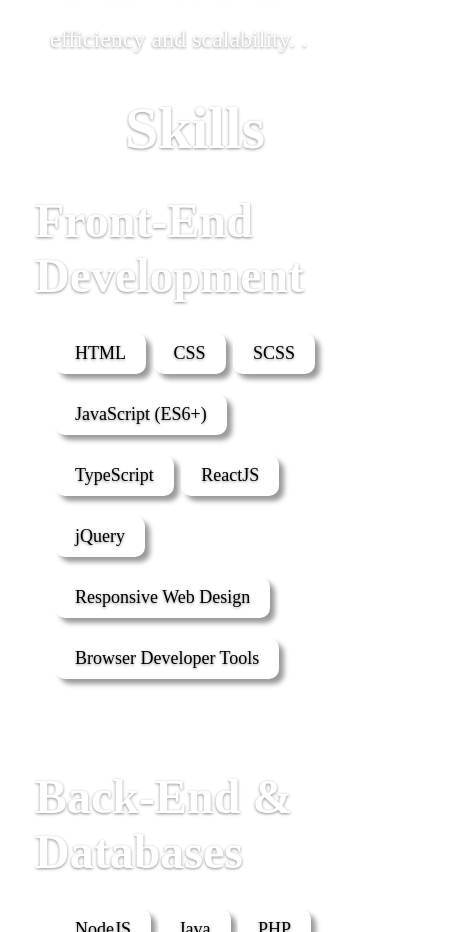
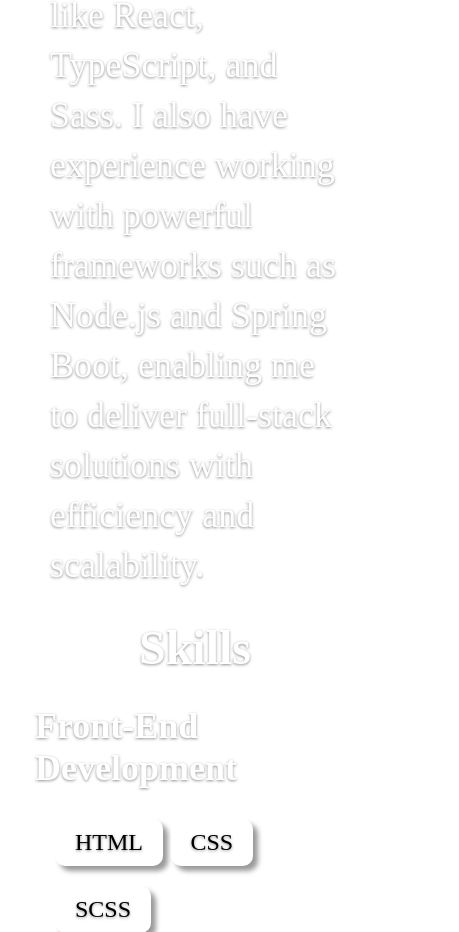
Before and after one commit to izyuh/LandingPage, a plain HTML site: page index.html in a window 390 px wide. Shown: the part 1068-2000 px from the top of the page, 459 px wide, since content can reach past the window. Drawn offline with Linux system fonts and the light colour scheme.

Commit message:
font sizes

```diff
--- a/index.html
+++ b/index.html
@@ -16,7 +16,7 @@
     <main>
       <div class="hero">
         <p>
-          I’m a passionate web developer with a solid foundation in both front-end and back-end technologies. I specialize in building responsive, user-friendly websites and applications using modern tools like React, TypeScript, and Sass. I also have experience working with powerful frameworks such as Node.js and Spring Boot, enabling me to deliver full-stack solutions with efficiency and scalability. .
+          I’m a passionate web developer with a solid foundation in both front-end and back-end technologies. I specialize in building responsive, user-friendly websites and applications using modern tools like React, TypeScript, and Sass. I also have experience working with powerful frameworks such as Node.js and Spring Boot, enabling me to deliver full-stack solutions with efficiency and scalability.
         </p>
 
         <img src="./assets/isaias.jpg" alt="Picture of Isaias Gutierrez" />
--- a/style.css
+++ b/style.css
@@ -75,7 +75,7 @@
 .hero p {
   line-height: 50px;
   text-indent: 35px;
-  font-size: 1.4em;
+  font-size: clamp(1.2em, 2vw, 1.6em);
 }
 
 .hero img {
@@ -95,12 +95,12 @@
 .skills h2 {
   display: flex;
   justify-content: center;
-  font-size: 2em;
+  font-size: clamp(1.6em, 2vw, 2.5em);
   margin-bottom: 30px;
 }
 
 .skills h3 {
-  font-size: 1.6em;
+  font-size: clamp(1.2em, 2vw, 1.6em);
 }
 
 .skills ul {
@@ -119,7 +119,7 @@
   cursor: pointer;
   box-shadow: 5px 5px 5px var(--shadow-color);
   transition: all 0.2s ease;
-  font-size: 1.1em;
+  font-size: clamp(0.8em, 1.5vw, 1.2em);
   user-select: none;
 }
 
@@ -146,7 +146,7 @@
   display: flex;
   justify-content: center;
   margin-bottom: 60px;
-  font-size: 1.6em;
+  font-size: clamp(1.6em, 2vw, 2.5em);
 }
 
 .projects a {
@@ -178,7 +178,7 @@
 .projects .project-content h4 {
   display: flex;
   justify-content: center;
-  font-size: 1.2em;
+  font-size: clamp(1.2em, 2vw, 1.6em);
   margin-bottom: 20px;
   transition: all 0.2s ease;
 }
@@ -216,22 +216,13 @@
 /* **************************** Media Q's ************************** */
 
 @media (max-width: 580px) {
-  header h1 {
-    font-size: 1.4em;
-  }
-
   .hero {
     padding: 0 50px;
     margin-top: 40px;
   }
 
   .skills ul li {
-    font-size: 0.6em;
     padding: 10px 20px;
-  }
-
-  .projects .project-content p {
-    font-size: 0.9em;
   }
 }
 
@@ -242,10 +233,6 @@
 
   .hero {
     min-height: 70vh;
-  }
-
-  .hero p {
-    font-size: 0.8em;
   }
 }
 
```
